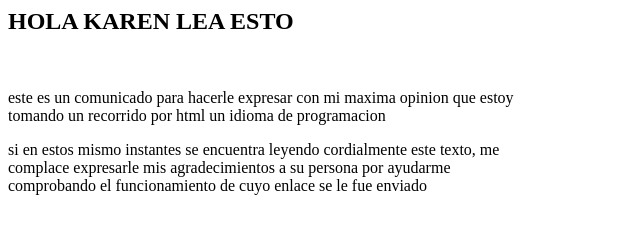
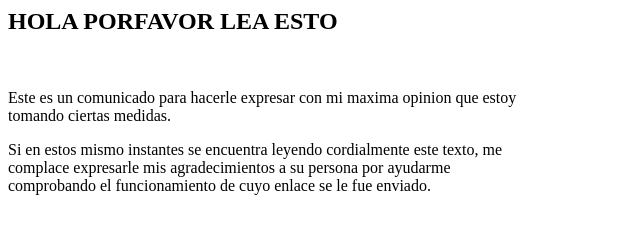
Before and after one commit to dasteroxv/mondongo, a plain HTML site: page index.html in a window 1280 px wide. Shown: the whole page, without its empty margins (0-640 px from the left). Drawn offline with Linux system fonts and the light colour scheme.

Commit message:
Update index.html

```diff
--- a/index.html
+++ b/index.html
@@ -4,15 +4,15 @@
   </head>
 
   <body>
-    <h2>HOLA KAREN LEA ESTO</h2>
+    <h2>HOLA PORFAVOR LEA ESTO</h2>
       <br />
-	<p>este es un comunicado para hacerle expresar con mi maxima opinion
+	<p>Este es un comunicado para hacerle expresar con mi maxima opinion
 	que estoy <br/>
-	tomando un recorrido por html un idioma de programacion</p>
+	tomando ciertas medidas.</p>
 
-	<p>si en estos mismo instantes se encuentra leyendo cordialmente este texto, me <br/>
+	<p>Si en estos mismo instantes se encuentra leyendo cordialmente este texto, me <br/>
 	complace expresarle mis agradecimientos a su persona por ayudarme <br/>
-	comprobando el funcionamiento de cuyo enlace se le fue enviado</p<
+	comprobando el funcionamiento de cuyo enlace se le fue enviado.</p<
 
   </body>
 
```
